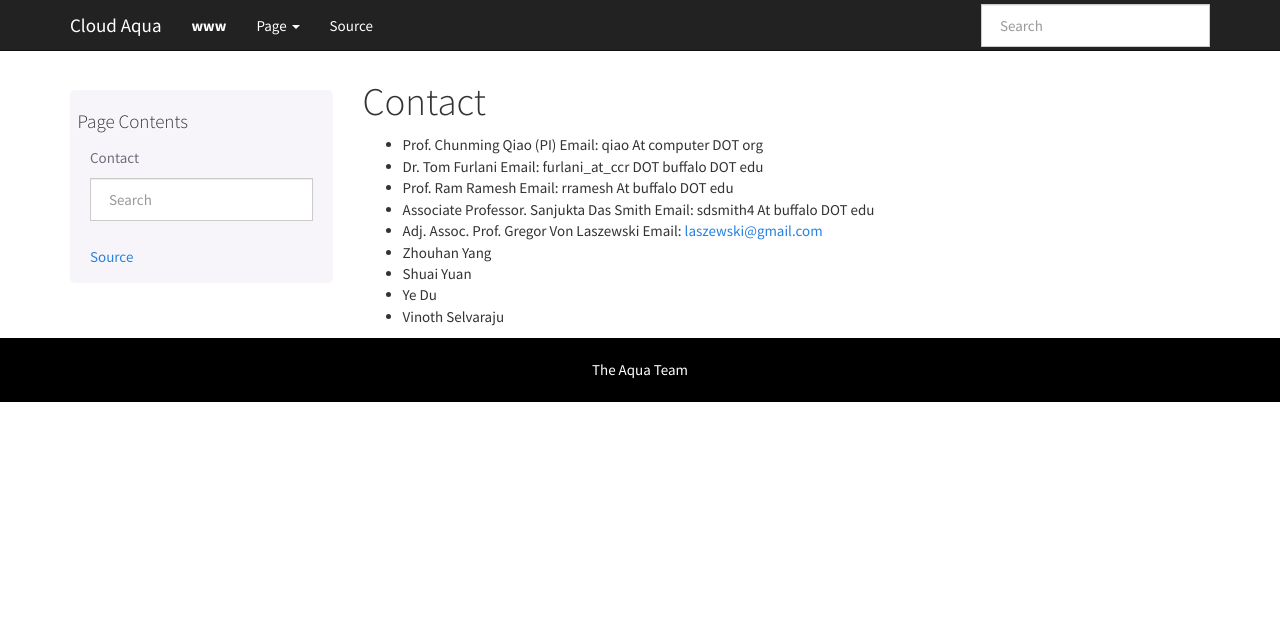
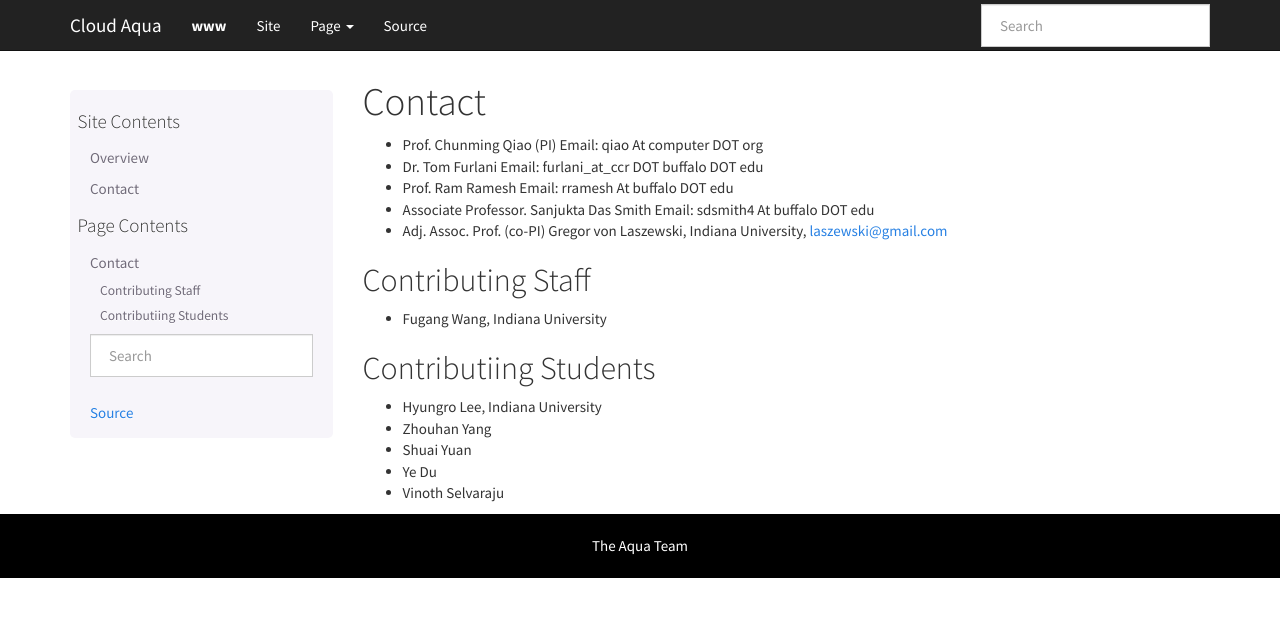
Before and after one commit to cloud-aqua/www, a Sphinx documentation site: the page built from docs/source/contact.rst, in a window 1280 px wide. Shown: the top 617 px of the page. Built offline with Sphinx 7.4.7, drawn with Linux system fonts in a browser that asks for light colours; nearby versions of some CDN libraries.

Commit message:
build site

```diff
--- a/docs/source/_templates/menu.html
+++ b/docs/source/_templates/menu.html
@@ -1,5 +1,12 @@
 
 <div id="toc"></div>
 
+<h4 class="nav-header"> &nbsp; Site Contents</h4>
+
+<ul>
+  <li> <a href="{{ pathto('overview') }}" > Overview </a> </li>
+  <li> <a href="{{ pathto('contact') }}" > Contact </a> </li>
+</ul>
+
 
 <h4 class="nav-header"> &nbsp; Page Contents</h4>
--- a/docs/source/conf.py
+++ b/docs/source/conf.py
@@ -125,14 +125,14 @@ html_theme_options = {
     #    (name, "http://example.com", True) # arbitrary absolute url
     # Note the "1" or "True" value above as the third argument to indicate
     # an arbitrary url.
-    # 'navbar_links': [
-    #     ("Examples", "examples"),
+    'navbar_links': [
+         ("Site", "index"),
     #     ("Link", "http://example.com", True),
-    # ],
+    ],
 
     # Global TOC depth for "site" navbar tab. (Default: 1)
     # Switching to -1 shows all levels.
-    'globaltoc_depth': 2,
+    'globaltoc_depth': -1,
 
     # Include hidden TOCs in Site navbar?
     #
@@ -186,19 +186,19 @@ html_theme_path = sphinx_bootstrap_theme.get_html_theme_path()
 
 # The name for this set of Sphinx documents.  If None, it defaults to
 # "<project> v<release> documentation".
-#html_title = None
+html_title = "Aqua"
 
 # A shorter title for the navigation bar.  Default is the same as html_title.
 #html_short_title = None
 
 # The name of an image file (relative to this directory) to place at the top
 # of the sidebar.
-html_logo ="images/cm-logo-24.png"
+# html_logo ="images/cm-logo-24.png"
 
 # The name of an image file (within the static path) to use as favicon of the
 # docs.  This file should be a Windows icon file (.ico) being 16x16 or 32x32
 # pixels large.
-html_favicon = "images/cm-logo.ico"
+# html_favicon = "images/cm-logo.ico"
 
 # Add any paths that contain custom static files (such as style sheets) here,
 # relative to this directory. They are copied after the builtin static files,
@@ -227,6 +227,12 @@ html_sidebars = {
              'sourcelink.html',
             ],
    'index': ['menu.html',
+             'localtoc.html',
+             #'relations.html',
+             'searchbox.html',
+             'sourcelink.html',
+            ],
+   'overview': ['menu.html',
              'localtoc.html',
              #'relations.html',
              'searchbox.html',
--- a/docs/source/contact.rst
+++ b/docs/source/contact.rst
@@ -5,7 +5,19 @@ Contact
 * Dr. Tom Furlani Email: furlani_at_ccr DOT buffalo DOT edu
 * Prof. Ram Ramesh Email: rramesh At buffalo DOT edu
 * Associate Professor. Sanjukta Das Smith Email: sdsmith4 At buffalo DOT edu
-* Adj. Assoc. Prof. Gregor Von Laszewski Email: laszewski@gmail.com
+* Adj. Assoc. Prof. (co-PI) Gregor von Laszewski, Indiana University,
+  laszewski@gmail.com
+
+Contributing Staff
+----------------------------------------------------------------------
+
+* Fugang Wang, Indiana University
+
+
+Contributiing Students
+----------------------------------------------------------------------
+
+* Hyungro Lee, Indiana University
 * Zhouhan Yang
 * Shuai Yuan
 * Ye Du
--- a/docs/source/index.rst
+++ b/docs/source/index.rst
@@ -1,6 +1,5 @@
 Cloud Aqua
 ===========================================
-
 
 .. toctree::
    :maxdepth: 2
```
